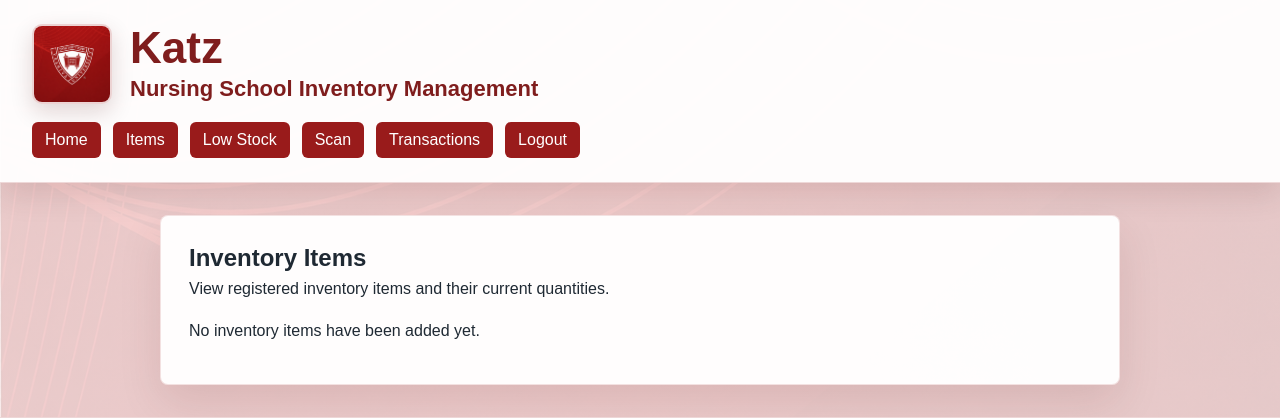
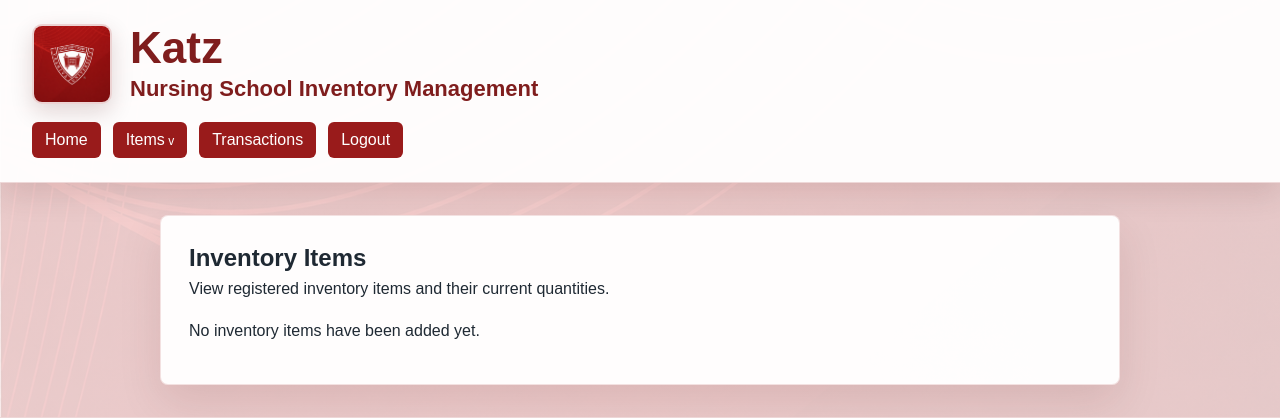
Before and after one commit to CS22M105/inventory_management_system, a Flask app: page /items in a window 1280 px wide. Shown: the top 418 px of the page. Run offline with Flask 3, Linux system fonts and the light colour scheme; the visitor is signed in with stand-in values (Sample User, id 1); data that the repository does not hold is empty; some libraries are stand-ins or nearby versions.

Commit message:
Group item pages in navigation dropdown

```diff
--- a/static/css/styles.css
+++ b/static/css/styles.css
@@ -52,7 +52,8 @@ nav {
     gap: 12px;
 }
 
-nav a {
+nav a,
+.nav-dropdown summary {
     color: white;
     text-decoration: none;
     background: #991b1b;
@@ -61,8 +62,54 @@ nav a {
     border-radius: 6px;
 }
 
-nav a:hover {
+nav a:hover,
+.nav-dropdown summary:hover {
     background: #7f1d1d;
+}
+
+.nav-dropdown {
+    position: relative;
+}
+
+.nav-dropdown summary {
+    cursor: pointer;
+    display: block;
+    font-weight: 400;
+    list-style: none;
+}
+
+.nav-dropdown summary::-webkit-details-marker {
+    display: none;
+}
+
+.nav-dropdown summary::after {
+    content: " v";
+    font-size: 12px;
+}
+
+.nav-dropdown[open] summary {
+    background: #7f1d1d;
+}
+
+.nav-dropdown-menu {
+    background: white;
+    border: 1px solid rgba(153, 27, 27, 0.16);
+    border-radius: 6px;
+    box-shadow: 0 14px 32px rgba(69, 10, 10, 0.18);
+    display: grid;
+    gap: 6px;
+    left: 0;
+    min-width: 180px;
+    padding: 8px;
+    position: absolute;
+    top: calc(100% + 6px);
+    z-index: 10;
+}
+
+.nav-dropdown-menu a {
+    box-sizing: border-box;
+    display: block;
+    width: 100%;
 }
 
 main {
--- a/templates/base.html
+++ b/templates/base.html
@@ -27,18 +27,28 @@
             {% if session.get("user_role") in ["administrator", "faculty"] and session.get("login_mode") in ["admin", "faculty"] %}
             <a href="{{ url_for('dashboard') }}">Home</a>
             <a href="{{ url_for('admin_users') }}">Manage Users</a>
-            <a href="{{ url_for('items') }}">All Items</a>
-            <a href="{{ url_for('low_stock_items') }}">Low Stock</a>
-            <a href="{{ url_for('item_new') }}">Add New Item</a>
-            <a href="{{ url_for('scan') }}">Scan Item</a>
+            <details class="nav-dropdown">
+                <summary>Items</summary>
+                <div class="nav-dropdown-menu">
+                    <a href="{{ url_for('items') }}">All Items</a>
+                    <a href="{{ url_for('item_new') }}">Add New Item</a>
+                    <a href="{{ url_for('scan') }}">Scan Item</a>
+                    <a href="{{ url_for('low_stock_items') }}">Low Stock Items</a>
+                </div>
+            </details>
             <a href="{{ url_for('transactions') }}">Transaction History</a>
             <a href="{{ url_for('export_inventory') }}">Export CSV</a>
             <a href="{{ url_for('db_status') }}">Database Status</a>
             {% else %}
             <a href="{{ url_for('dashboard') }}">Home</a>
-            <a href="{{ url_for('items') }}">Items</a>
-            <a href="{{ url_for('low_stock_items') }}">Low Stock</a>
-            <a href="{{ url_for('scan') }}">Scan</a>
+            <details class="nav-dropdown">
+                <summary>Items</summary>
+                <div class="nav-dropdown-menu">
+                    <a href="{{ url_for('items') }}">All Items</a>
+                    <a href="{{ url_for('scan') }}">Scan Item</a>
+                    <a href="{{ url_for('low_stock_items') }}">Low Stock Items</a>
+                </div>
+            </details>
             <a href="{{ url_for('transactions') }}">Transactions</a>
             {% endif %}
             <a href="{{ url_for('logout') }}">Logout</a>
```
